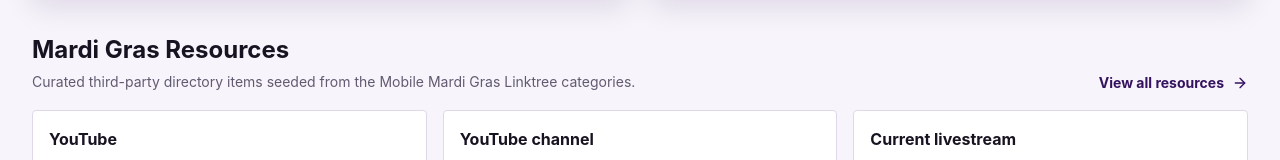
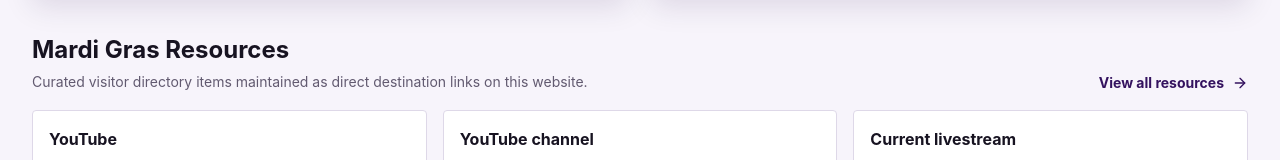
Before and after one commit to TheCryptoArborist/251mardigras, a Next.js app: page / in a window 1280 px wide. Shown: the part 2929-3089 px from the top of the page. Built offline with nearby package versions, Linux system fonts and the light colour scheme; no server answers; the database is empty; what @next/env would draw is missing.

Commit message:
Describe homepage resources as direct website directory

```diff
--- a/src/app/page.tsx
+++ b/src/app/page.tsx
@@ -181,7 +181,7 @@ export default async function HomePage() {
         <section>
           <SectionHeader
             title="Mardi Gras Resources"
-            description="Curated third-party directory items seeded from the Mobile Mardi Gras Linktree categories."
+            description="Curated visitor directory items maintained as direct destination links on this website."
             action={
               <Link href="/resources" className="inline-flex items-center gap-2 text-sm font-bold text-parade-purple hover:underline">
                 View all resources <ArrowRight className="h-4 w-4" aria-hidden="true" />
```
